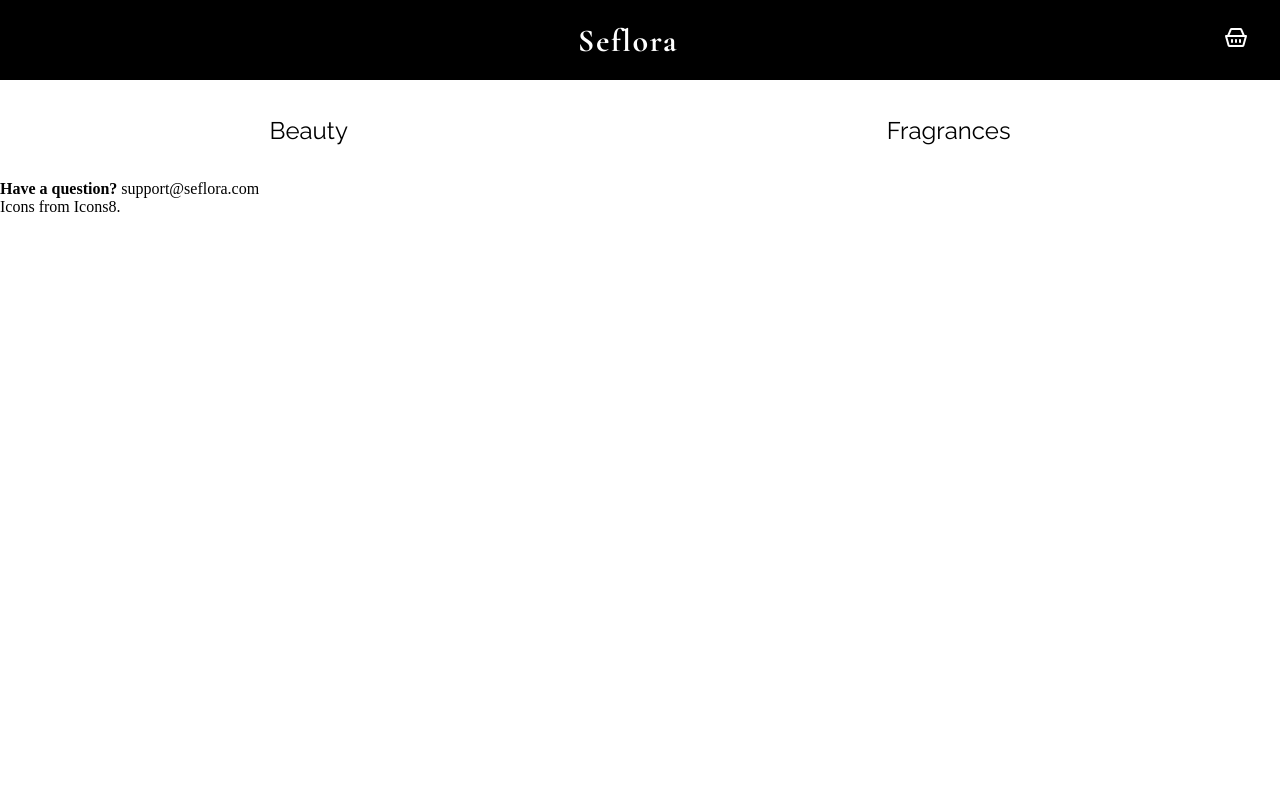
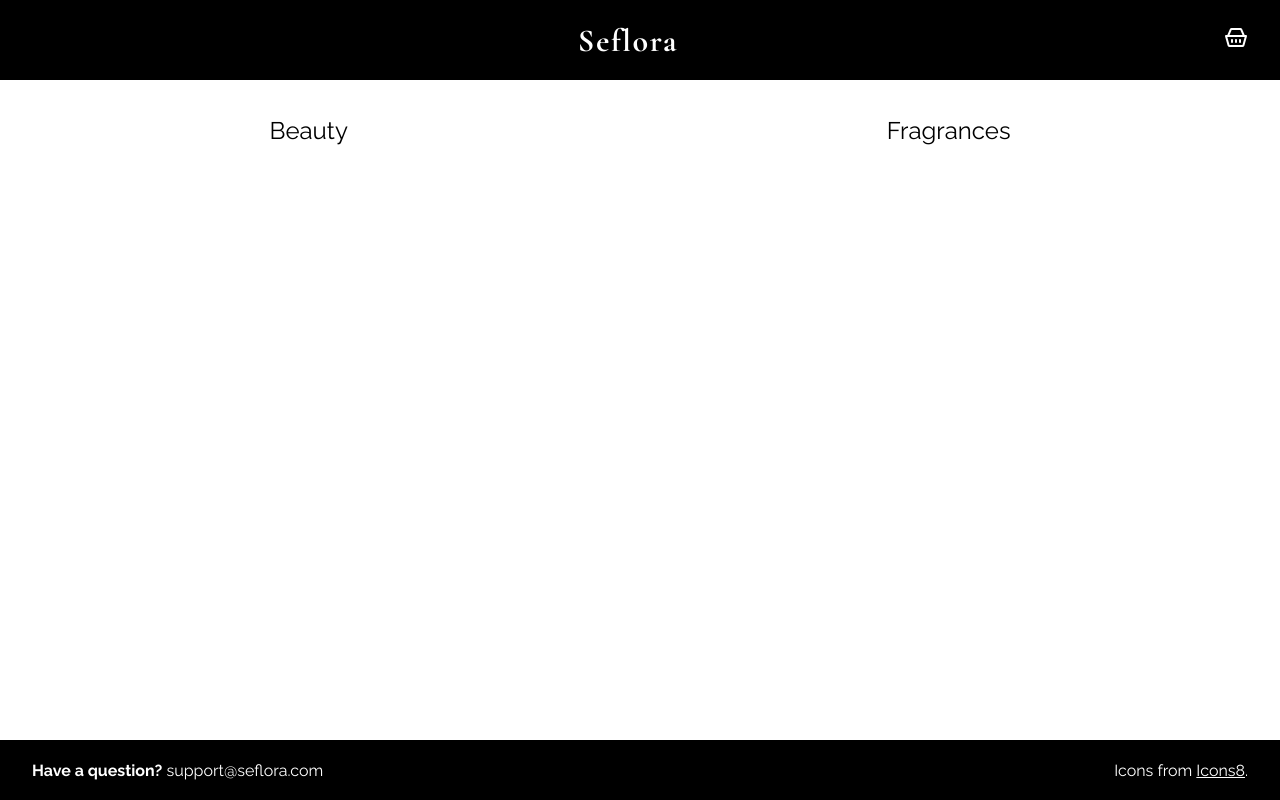
Before and after one commit to mkreynolds919/storefront, a React (Vite) app: page / in a window 1280 px wide. Built offline with nearby package versions, Linux system fonts and the light colour scheme.

Commit message:
feat: Style Footer component

```diff
--- a/src/components/Footer.jsx
+++ b/src/components/Footer.jsx
@@ -1,9 +1,10 @@
+import "../styles/Footer.css";
 
 export default function Footer() {
     return (
         <footer>
             <div className="support"><b>Have a question?</b> support@seflora.com</div>
-            <div className="credits">Icons from <a href="https://icons8.com/" className="link-reset">Icons8</a>.</div>
+            <div className="credits">Icons from <a href="https://icons8.com/">Icons8</a>.</div>
         </footer>
     );
 }
--- a/src/index.css
+++ b/src/index.css
@@ -13,8 +13,18 @@
     padding: 0;
 }
 
-body, html {
+body, html, #root {
     width: 100%;
+    height: 100%;
+}
+
+#root {
+    display: flex;
+    flex-direction: column;
+}
+
+main {
+    flex: 1;
 }
 
 .link-reset {
--- /dev/null
+++ b/src/styles/Footer.css
@@ -0,0 +1,15 @@
+
+footer {
+    display: flex;
+    align-items: center;
+    height: 60px;
+    background-color: black;
+    justify-content: space-between;
+    color: white;
+    padding: 0 2rem;
+    font-family: 'Raleway';
+}
+
+.credits a {
+    color: inherit;
+}
```
